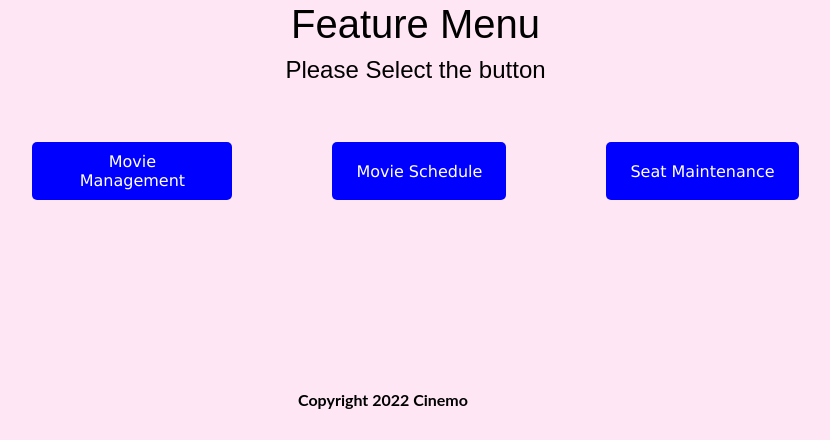
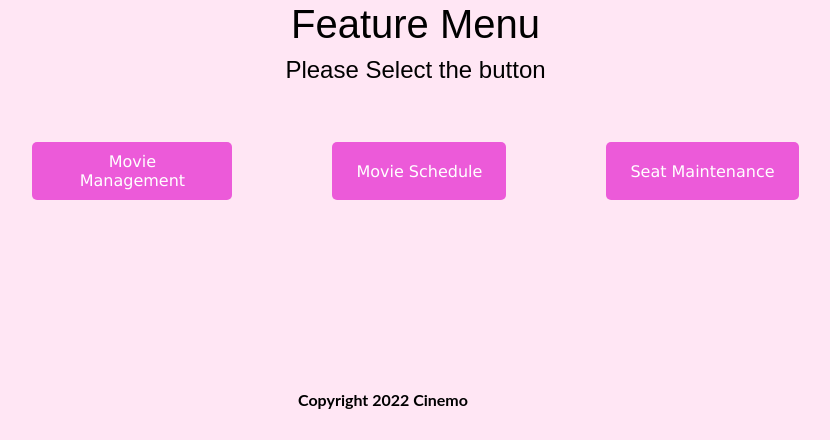
Before and after one commit to rohitks1997/Cinemo, a PHP site: page /homepage.php in a window 1280 px wide. Shown: the part 131-571 px from the top of the page, without its empty margins (257-1087 px from the left). Run offline with PHP 8.4, Linux system fonts and the light colour scheme; some libraries are stand-ins or nearby versions.

Commit message:
Update style.css

```diff
--- a/staff/style.css
+++ b/staff/style.css
@@ -168,7 +168,7 @@ td img {
 
 
 .btn-group button {
-  background-color: blue;
+  background-color: rgb(236, 90, 217);
   /* Green background */
   border: 1px green;
   /* Green border */
```
